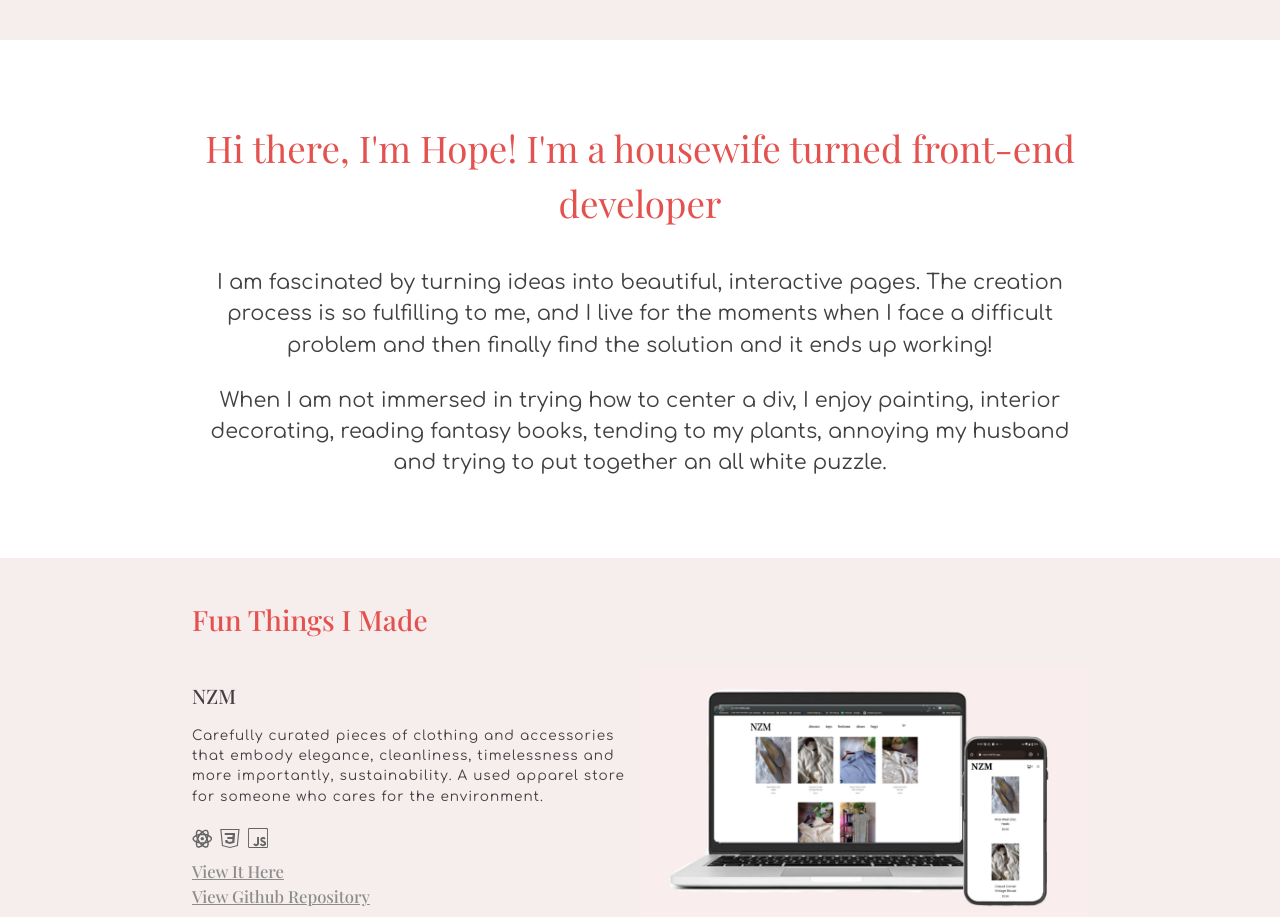
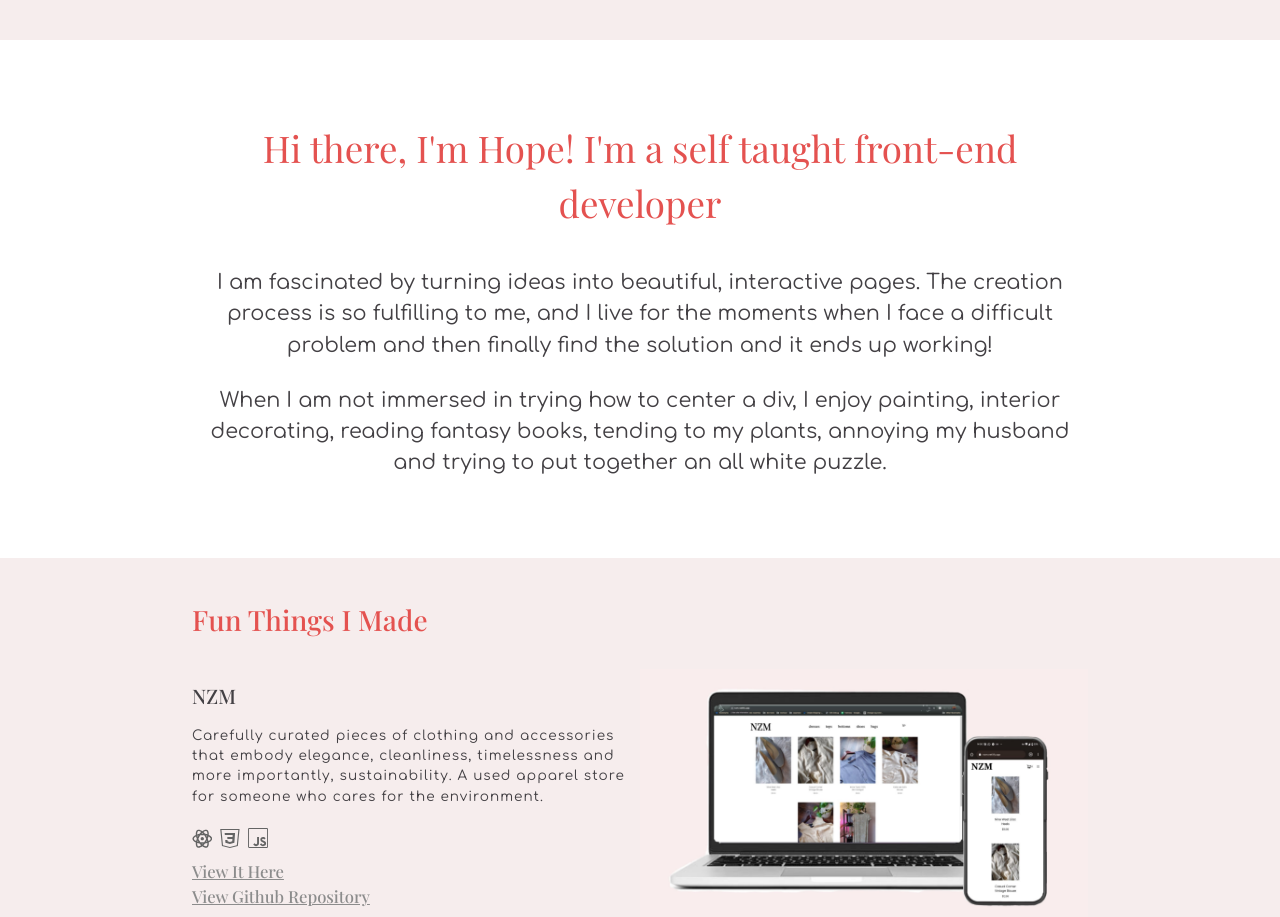
Before and after one commit to jezraelhope/Portfolio, a React (Create React App) app: page / in a window 1280 px wide. Shown: the part 820-1737 px from the top of the page. Built offline with nearby package versions, Linux system fonts and the light colour scheme; a web font is replaced by a local one.

Commit message:
changed about me section

```diff
--- a/src/Components/AboutMe.js
+++ b/src/Components/AboutMe.js
@@ -5,17 +5,21 @@ import "../Styles/aboutme.css";
 const AboutMe = () => {
   return (
     <div className="about-me" id="about-me">
-			<h2>Hi there, I'm Hope! I'm a housewife turned front-end developer</h2>
+      <h2>Hi there, I'm Hope! I'm a self taught front-end developer</h2>
       <p className="about-me-p">
-			I am fascinated by turning ideas into beautiful, interactive pages. The creation process is so fulfilling to me, and
-			I live for the moments when I face a difficult problem and then finally find the solution and it ends up working!
+        I am fascinated by turning ideas into beautiful, interactive pages. The
+        creation process is so fulfilling to me, and I live for the moments when
+        I face a difficult problem and then finally find the solution and it
+        ends up working!
       </p>
-			<br/>
+      <br />
       <p className="about-me-p">
-			When I am not immersed in trying how to center a div, I enjoy painting, interior decorating, reading fantasy books, tending to my plants, annoying my husband and trying to put together an all white puzzle.
+        When I am not immersed in trying how to center a div, I enjoy painting,
+        interior decorating, reading fantasy books, tending to my plants,
+        annoying my husband and trying to put together an all white puzzle.
       </p>
     </div>
   );
 };
 
-export default AboutMe
+export default AboutMe;
```
Lines whose indentation alone changed are shown as unchanged.
